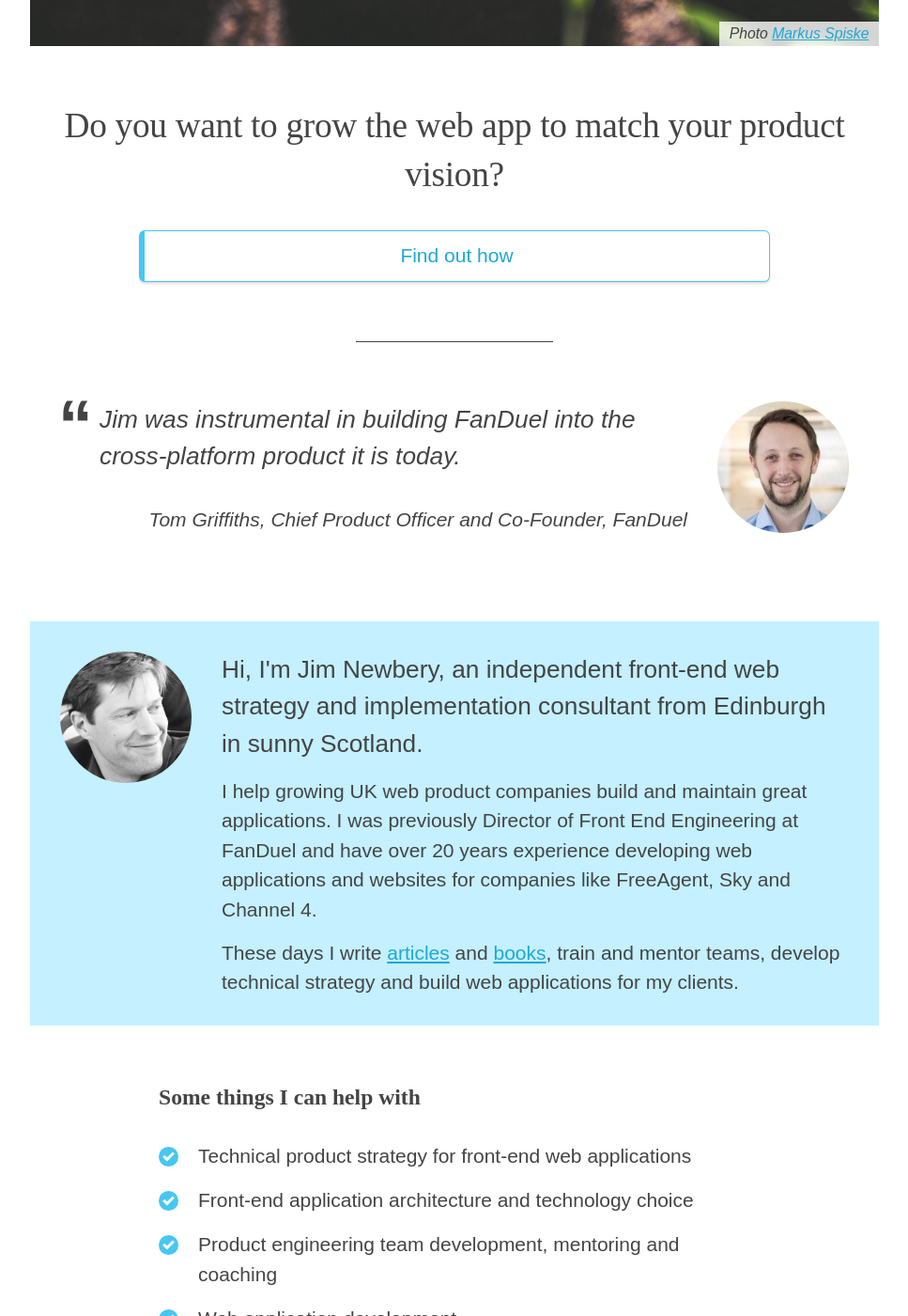
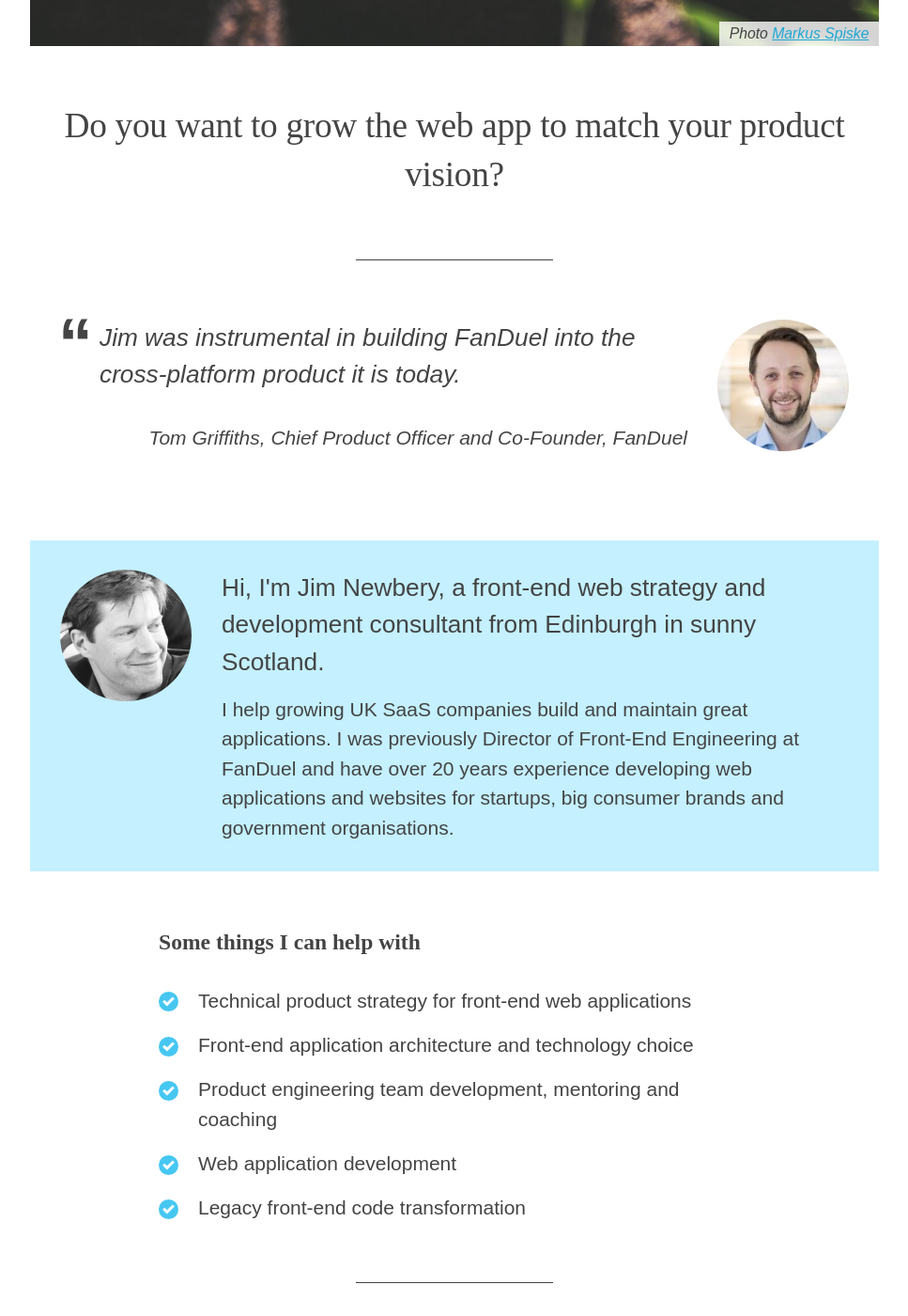
Before and after one commit to froots/froots.github.io, a Jekyll site: the page built from index.html, in a window 1280 px wide and 1400 px high, scrolled down 692 px. Shown: the whole window at 94% size, without its empty margins (156-1123 px from the left). Built offline with Jekyll 4.4.1, drawn with Linux system fonts in a browser that asks for light colours; some of the changed text lies outside the part shown.

Commit message:
Use same CTAs and lead magnets on existing home page

```diff
--- /dev/null
+++ b/_includes/front-end-laundry-list-optin.html
@@ -0,0 +1,13 @@
+<div class="panel media outside">
+  <div class="media__image">
+    <img src="/images/consulting/laundry-list.png" class="media__logo" alt="">
+  </div>
+  <div class="media__content">
+    <h2 class="panel__heading">Steal my front-end development checklist</h2>
+    <p>Use this laundry list of activities and responsibilities to explore how your team does front-end development. It's the same one I use with my clients.</p>
+    <div class="ck-mod ck-mod--naked">
+      {% include convertkit.html formid="253199" %}
+    </div>
+    <p class="conditions">You'll get occasional emails about front-end development. Unsubscribe at any time.</p>
+  </div>
+</div>
--- /dev/null
+++ b/_includes/strategy-call-booking.html
@@ -0,0 +1,25 @@
+<div class="panel media panel--dark outside bg--cog" id="strategy-call-booking">
+  <div class="media__image">
+    <img src="/images/consulting/clipboard.svg" class="media__logo" alt="">
+  </div>
+
+  <div class="media__content">
+    <h2 class="panel__heading">Book a free Web App Strategy Checkup</h2>
+
+    <p>Do you want a fresh pair of eyes on your front-end web strategy? With 30 minutes spent on a call discussing your current approach and future plans, we will:</p>
+
+    <ul class="list list--ticks list--spaced">
+      <li>Identify the biggest barriers to realising your product vision</li>
+      <li>Produce three or more ideas for improving your product development</li>
+    </ul>
+
+    <p>We'll have to move fast to get through it all in 30 minutes, so I'll send you an agenda to keep it focused.</p>
+
+    <p>Click the link below to book your call.</p>
+
+    <div class="mtb">
+      <a href="https://calendly.com/tinnedfruit/web-app-strategy-checkup" class="button button--secondary" data-event-category="consulting" data-event-action="schedule-strategy-call">Book your free call</a>
+    </div>
+  </div>
+
+</div>
--- a/index.html
+++ b/index.html
@@ -26,10 +26,6 @@
 
 <h1>Do you want to grow the web app to match your product vision?</h1>
 
-<div class="align-center mtb">
-  <a href="#are-you-building-the-web-app-to-match-your-product-vision" class="button button--secondary button--wide">Find out how</a>
-</div>
-
 <hr class="mtb2">
 
 <div class="mtb2">
@@ -48,9 +44,8 @@
     <img class="avatar avatar--small" src="/images/main/avatar.jpg" alt="Jim Newbery">
   </div>
   <div class="media__content">
-    <p class="mt0 intro">Hi, I'm Jim Newbery, an independent front-end web strategy and implementation consultant from Edinburgh in sunny Scotland.</p>
-    <p>I help growing UK web product companies build and maintain great applications. I was previously Director of Front End Engineering at FanDuel and have over 20 years experience developing web applications and websites for companies like FreeAgent, Sky and Channel 4.</p>
-    <p>These days I write <a href="/articles/">articles</a> and <a href="/automated-responsive-design-testing/">books</a>, train and mentor teams, develop technical strategy and build web applications for my clients.</p>
+    <p class="mt0 intro">Hi, I'm Jim Newbery, a front-end web strategy and development consultant from Edinburgh in sunny Scotland.</p>
+    <p>I help growing UK SaaS companies build and maintain great applications. I was previously Director of Front-End Engineering at FanDuel and have over 20 years experience developing web applications and websites for startups, big consumer brands and government organisations.</p>
   </div>
 </div>
 
@@ -80,8 +75,12 @@
 I've been there and done all that. <strong>I can help your company tackle these challenges</strong>.
 
 <div class="align-center mtb">
-  <a class="button button--secondary button--wide" href="#lets-talk">Let's talk!</a>
+  <a class="button button--secondary button--wide" href="#strategy-call-booking">Let's talk!</a>
 </div>
+
+<hr class="mtb2">
+
+{% include front-end-laundry-list-optin.html %}
 
 <hr class="mtb2">
 
@@ -133,7 +132,7 @@
 
 <hr class="mtb2">
 
-<h2>I help web product teams build and maintain great front-end applications</h2>
+<h2>I help growing UK SaaS companies build more profitable web apps</h2>
 
 <p><strong>Building a good web application isn't just about slick visuals and the latest JavaScript framework</strong>.</p>
 
@@ -143,12 +142,10 @@
 
 <p>Unlike big consulting companies and agencies, <strong>I focus on helping your team learn what works for you</strong>, not on short-term quick fixes that make me look good.</p>
 
-<p>I work out of the beautiful city of Edinburgh, and focus mostly on web product companies and teams based in the UK.</p>
-
-<p><strong>Get in touch now</strong> and tell me a little bit about your current situation. I'll get back in touch as quickly as I can.</p>
+<p>I work out of the beautiful city of Edinburgh, and focus mostly on B2B SaaS companies and teams based in the UK.</p>
 
 <div class="align-center mtb">
-  <a class="button button--secondary button--wide" href="#lets-talk">Let's talk!</a>
+  <a class="button button--secondary button--wide" href="#strategy-call-booking">Let's talk!</a>
 </div>
 
 <hr class="mtb2">
@@ -156,7 +153,7 @@
 <h2>What people are saying...</h2>
 
 {% assign testimonials = site.testimonials | sort: 'order' %}
-{% for testimonial in testimonials %}
+{% for testimonial in testimonials limit:3 %}
   {% include testimonial.html
     name=testimonial.name
     title=testimonial.title
@@ -168,10 +165,6 @@
 
 <hr class="mtb2">
 
-<div class="measure--narrow">
-  <h2>Let's talk!</h2>
-  <p>Tell me about your project or company.</p>
-  {% include contact-form.html %}
-</div>
+{% include strategy-call-booking.html %}
 
-{% include convertkit.html %}
+<p class="align-center">Not ready for a strategy call just yet? <a href="/contact/">Contact me instead</a>.</p>
```
Also changed, not shown: consulting.html (+2 -41 lines).
